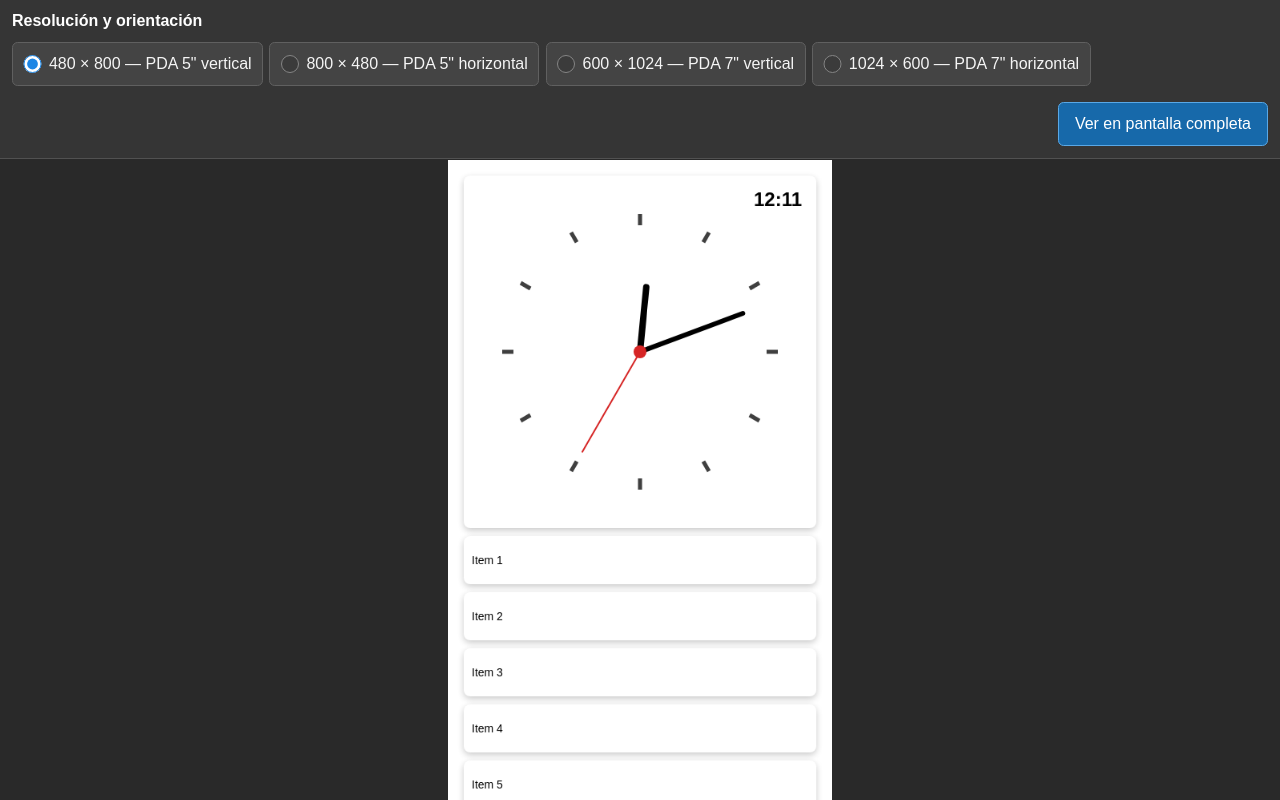
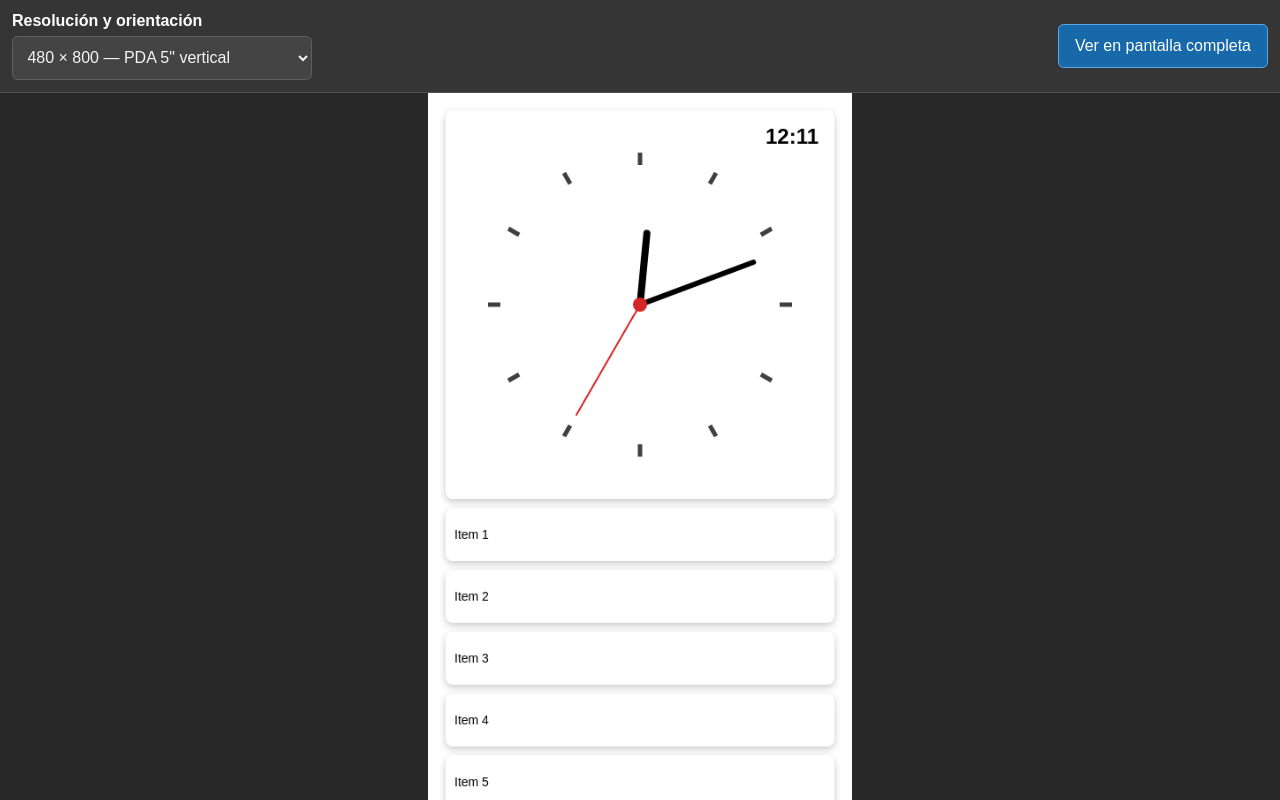
Before and after one commit to emanuelromano/Neptune, a plain HTML site: page index.html in a window 1280 px wide. Drawn offline with Linux system fonts and the light colour scheme.

Commit message:
Selector de resoluciones mejorado

```diff
--- a/css/styles.css
+++ b/css/styles.css
@@ -21,7 +21,8 @@ body {
 }
 
 button,
-input {
+input,
+select {
   font: inherit;
 }
 
@@ -46,50 +47,30 @@ input {
 }
 
 .resolution-picker {
-  display: block;
+  display: grid;
+  gap: 0.35rem;
   min-width: 0;
-  margin: 0;
-  padding: 0;
-  border: 0;
 }
 
-.resolution-picker legend {
-  padding: 0;
-  margin-bottom: 0.75rem;
+.resolution-picker label {
   color: #ffffff;
   font-weight: 700;
 }
 
-.resolution-options {
-  display: flex;
-  gap: 0.4rem;
-  flex-wrap: wrap;
-}
-
-.resolution-option {
-  display: inline-flex;
-  align-items: center;
-  gap: 0.45rem;
+#resolution-select {
+  min-width: 250px;
   min-height: 44px;
-  padding: 0.5rem 0.65rem;
+  padding: 0.5rem 2.25rem 0.5rem 0.65rem;
   color: #f5f5f5;
   background: #444444;
   border: 1px solid #606060;
   border-radius: 0.35rem;
   cursor: pointer;
-  user-select: none;
 }
 
-.resolution-option:focus-within {
+#resolution-select:focus-visible {
   outline: 3px solid #8dc7ff;
   outline-offset: 2px;
-}
-
-.resolution-option input {
-  width: 1.15rem;
-  height: 1.15rem;
-  margin: 0;
-  accent-color: #1c86e5;
 }
 
 #fullscreen-button {
--- a/index.html
+++ b/index.html
@@ -13,27 +13,15 @@
 <body>
   <main id="app">
     <section id="controls" aria-label="Controles del simulador">
-      <fieldset class="resolution-picker">
-        <legend>Resolución y orientación</legend>
-        <div class="resolution-options">
-          <label class="resolution-option">
-            <input type="radio" name="resolution" value="pda-5-portrait" checked />
-            <span>480 × 800 — PDA 5&quot; vertical</span>
-          </label>
-          <label class="resolution-option">
-            <input type="radio" name="resolution" value="pda-5-landscape" />
-            <span>800 × 480 — PDA 5&quot; horizontal</span>
-          </label>
-          <label class="resolution-option">
-            <input type="radio" name="resolution" value="pda-7-portrait" />
-            <span>600 × 1024 — PDA 7&quot; vertical</span>
-          </label>
-          <label class="resolution-option">
-            <input type="radio" name="resolution" value="pda-7-landscape" />
-            <span>1024 × 600 — PDA 7&quot; horizontal</span>
-          </label>
-        </div>
-      </fieldset>
+      <div class="resolution-picker">
+        <label for="resolution-select">Resolución y orientación</label>
+        <select id="resolution-select" name="resolution">
+          <option value="pda-5-portrait" selected>480 × 800 — PDA 5&quot; vertical</option>
+          <option value="pda-5-landscape">800 × 480 — PDA 5&quot; horizontal</option>
+          <option value="pda-7-portrait">600 × 1024 — PDA 7&quot; vertical</option>
+          <option value="pda-7-landscape">1024 × 600 — PDA 7&quot; horizontal</option>
+        </select>
+      </div>
       <button id="fullscreen-button" type="button">Ver en pantalla completa</button>
     </section>
 
--- a/js/script.js
+++ b/js/script.js
@@ -13,7 +13,7 @@
   const canvas = document.getElementById('pda-canvas');
   const fullscreenButton = document.getElementById('fullscreen-button');
   const statusMessage = document.getElementById('status-message');
-  const resolutionInputs = document.querySelectorAll('input[name="resolution"]');
+  const resolutionSelect = document.getElementById('resolution-select');
 
   let selectedResolution = RESOLUTIONS['pda-5-portrait'];
 
@@ -80,10 +80,8 @@
 
   window.exitFullscreen = exitFullscreen;
 
-  resolutionInputs.forEach((input) => {
-    input.addEventListener('change', () => {
-      if (input.checked) setResolution(input.value);
-    });
+  resolutionSelect.addEventListener('change', () => {
+    setResolution(resolutionSelect.value);
   });
 
   fullscreenButton.addEventListener('click', enterFullscreen);
```
